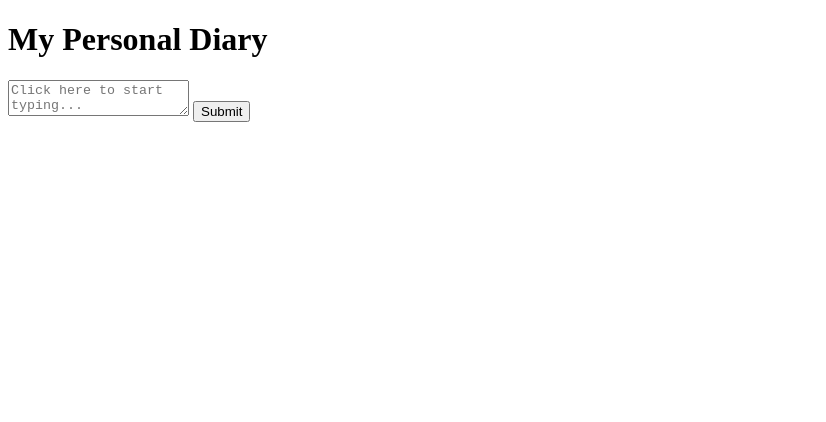
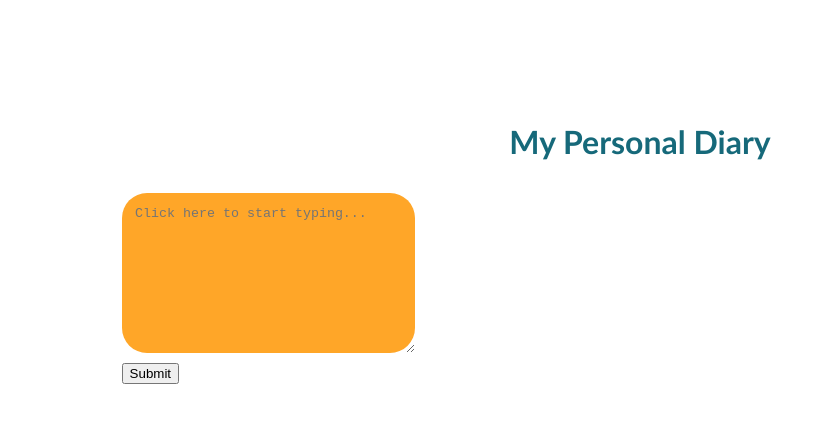
Before and after one commit to SolomanGarcia/diary-app-js, a plain HTML site: page index.html in a window 1280 px wide. Shown: the whole page, without its empty margins (0-826 px from the left). Drawn offline with Linux system fonts and the light colour scheme.

Commit message:
style h1, form

```diff
--- a/index.css
+++ b/index.css
@@ -1,4 +1,20 @@
 html, body {
-  margin: 0;
-  padding: 0;
+  margin: 5%;
+  font-family: 'Gill Sans', 'Gill Sans MT';
 }
+
+.title {
+  color: #16697a;
+  text-align: center;
+  margin-bottom: 1em;
+}
+
+.entry-textbox {
+  background-color: #ffa628;
+  width: 20em;
+  height: 10em;
+  padding: 1em;
+  margin-bottom: 0.5em;
+  border: unset;
+  border-radius: 25px;
+}
--- a/index.html
+++ b/index.html
@@ -3,15 +3,17 @@
   <head>
     <meta charset="UTF-8" />
     <meta name="viewport" content="width=device-width, initial-scale=1.0" />
-    <title>My Personal Diary</title>
+    <title class="title">My Personal Diary</title>
+    <link rel="stylesheet" href="index.css" />
   </head>
   <body>
-    <h1>My Personal Diary</h1>
+    <h1 class="title">My Personal Diary</h1>
     <form id="entryForm">
       <textarea
         class="entry-textbox"
         placeholder="Click here to start typing..."
       ></textarea>
+      <br />
       <button type="submit">Submit</button>
     </form>
     <script src="index.js"></script>
```
